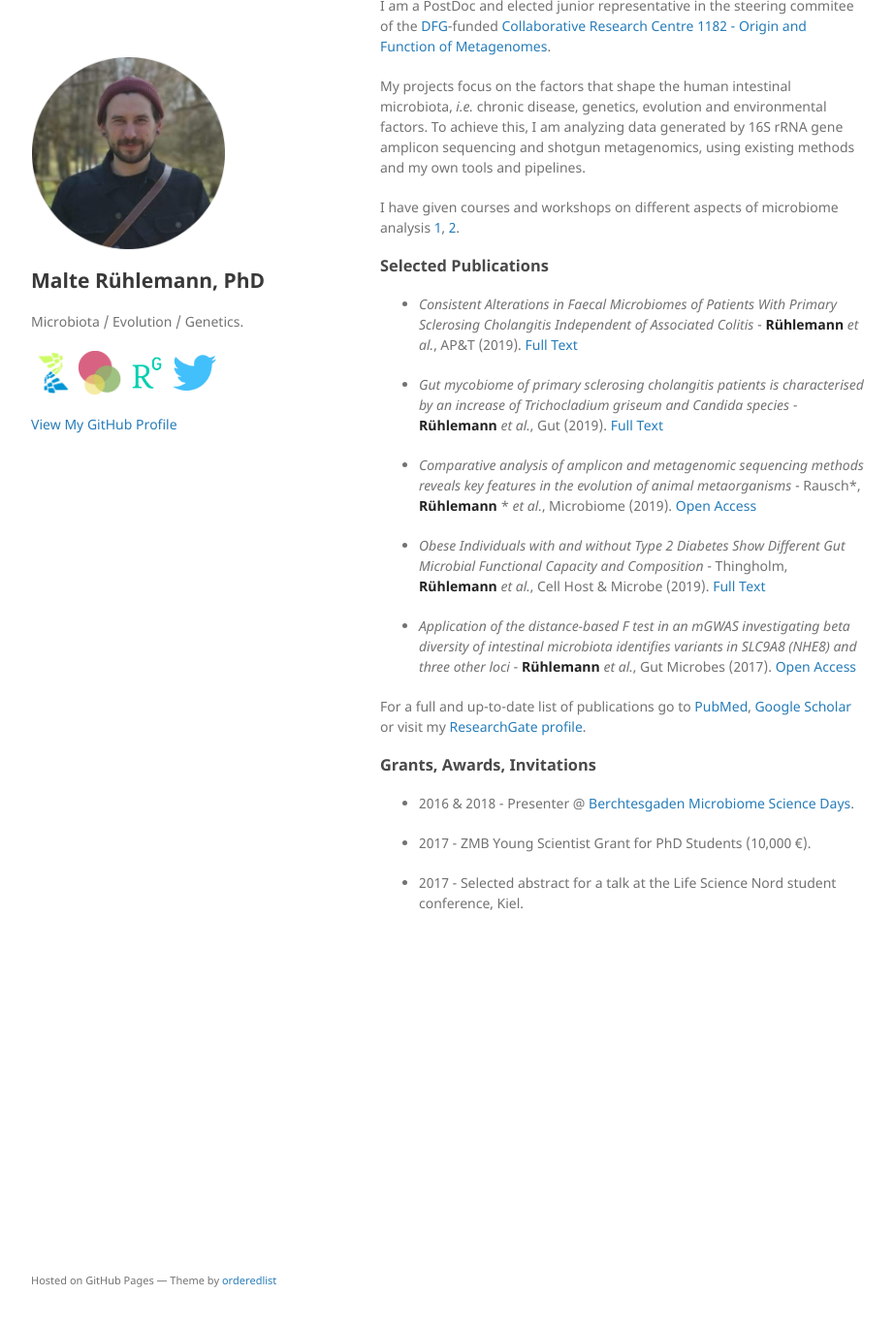
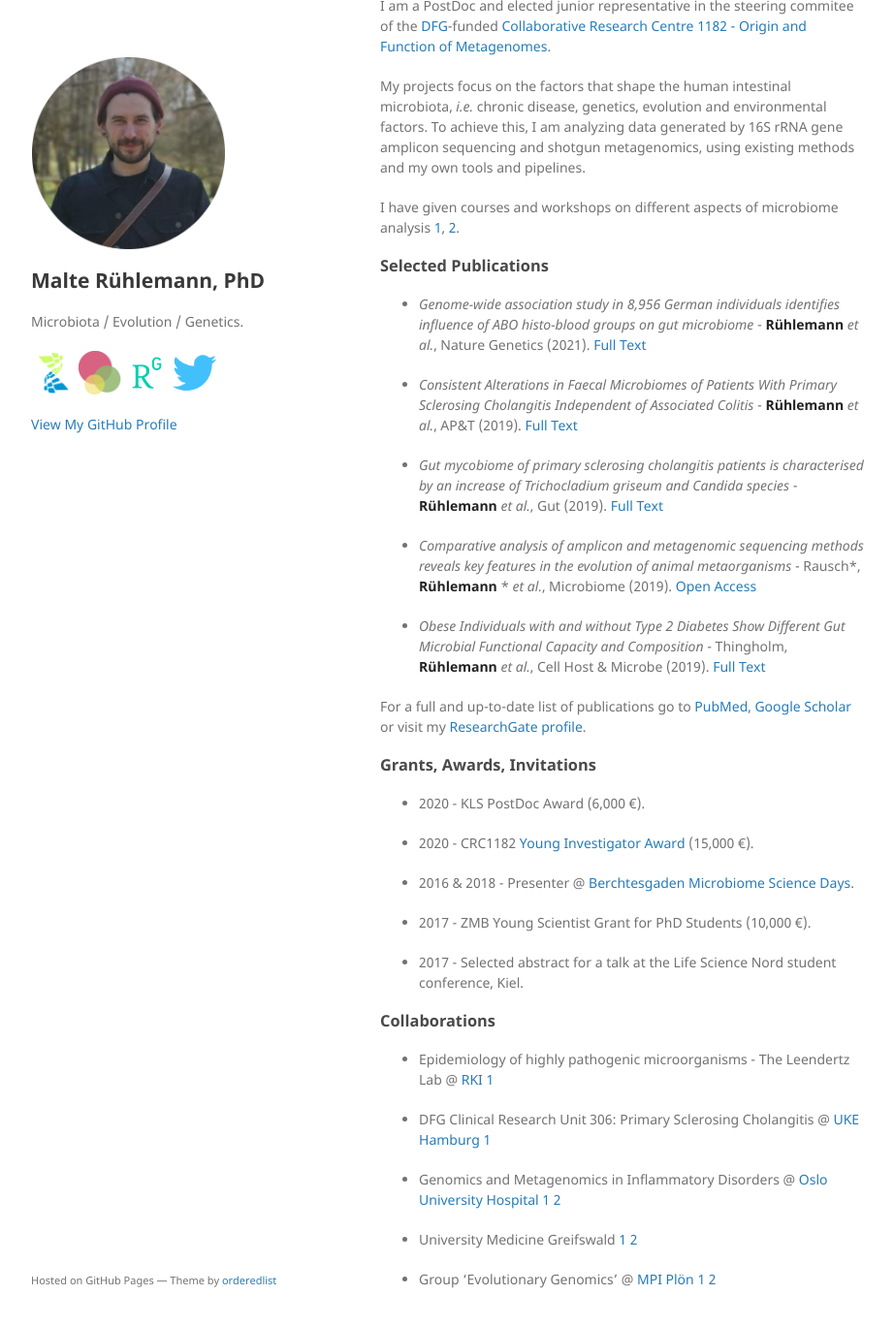
Before and after one commit to mruehlemann/mruehlemann.github.io, a Jekyll site: the page built from index.md, in a window 1280 px wide and 1400 px high, scrolled down 184 px. Shown: the top 1368 px of the window at 97% size, without its empty margins (178-1100 px from the left). Built offline with Jekyll 4.4.1, drawn with Linux system fonts in a browser that asks for light colours.

Commit message:
Update index.md

```diff
--- a/index.md
+++ b/index.md
@@ -16,6 +16,8 @@ I have given courses and workshops on different aspects of microbiome analysis [
 
 ### [](#SP)Selected Publications
 
+* _Genome-wide association study in 8,956 German individuals identifies influence of ABO histo-blood groups on gut microbiome_ - **Rühlemann** _et al._, Nature Genetics (2021). [Full Text](https://www.nature.com/articles/s41588-020-00747-1)
+
 * _Consistent Alterations in Faecal Microbiomes of Patients With Primary Sclerosing Cholangitis Independent of Associated Colitis_ - **Rühlemann** _et al._, AP&T (2019). [Full Text](https://pubmed.ncbi.nlm.nih.gov/31250469/)
 
 * _Gut mycobiome of primary sclerosing cholangitis patients is characterised by an increase of Trichocladium griseum and Candida species_ - **Rühlemann** _et al._, Gut (2019). [Full Text](https://gut.bmj.com/content/early/2019/10/25/gutjnl-2019-320008)
@@ -24,13 +26,28 @@ I have given courses and workshops on different aspects of microbiome analysis [
 
 * _Obese Individuals with and without Type 2 Diabetes Show Different Gut Microbial Functional Capacity and Composition_ - Thingholm, **Rühlemann** _et al._, Cell Host & Microbe (2019). [Full Text](https://www.sciencedirect.com/science/article/abs/pii/S1931312819303488)
 
-*	_Application of the distance-based F test in an mGWAS investigating beta diversity of intestinal microbiota identifies variants in SLC9A8 (NHE8) and three other loci_ - **Rühlemann** _et al._, Gut Microbes (2017). [Open Access](http://www.tandfonline.com/doi/full/10.1080/19490976.2017.1356979)
-
 For a full and up-to-date list of publications go to [PubMed](https://www.ncbi.nlm.nih.gov/pubmed/?term=Rühlemann%20MC%5BAuthor%5D&cauthor=true&cauthor_uid=28816579), [Google Scholar](https://scholar.google.de/citations?user=nT-lX-8AAAAJ) or visit my [ResearchGate profile](http://www.researchgate.net/profile/Malte_Ruehlemann).
 
 ### [](#GAI)Grants, Awards, Invitations
+
+* 2020 - KLS PostDoc Award (6,000 €).
+
+* 2020 - CRC1182 [Young Investigator Award](https://www.metaorganism-research.com/news/yird-2020-video-now-available/) (15,000 €).
+
 * 2016 & 2018 - Presenter @ [Berchtesgaden Microbiome Science Days](www.bmsd.science).
 
 *	2017 - ZMB Young Scientist Grant for PhD Students (10,000 €).
 
 *	2017 - Selected abstract for a talk at the Life Science Nord student conference, Kiel.
+
+### [](#Collab)Collaborations
+
+* Epidemiology of highly pathogenic microorganisms - The Leendertz Lab @ [RKI](https://www.leendertz-lab.org/) [1](https://www.biorxiv.org/content/10.1101/2020.04.06.011684v1)
+
+* DFG Clinical Research Unit 306: Primary Sclerosing Cholangitis @ [UKE Hamburg](https://www.uke.de/kliniken-institute/kliniken/i.-medizinische-klinik-und-poliklinik/forschung/kfo306.html) [1](https://pubmed.ncbi.nlm.nih.gov/31250469/)
+
+* Genomics and Metagenomics in Inflammatory Disorders @ [Oslo University Hospital](https://ous-research.no/hov/) [1](https://www.sciencedirect.com/science/article/pii/S0016508520356225?via%3Dihub) [2](https://pubmed.ncbi.nlm.nih.gov/31250469/)
+
+* University Medicine Greifswald [1](https://www.sciencedirect.com/science/article/abs/pii/S0016508518352041) [2](https://www.nature.com/articles/s41588-020-00747-1)
+
+* Group 'Evolutionary Genomics' @ [MPI Plön](http://web.evolbio.mpg.de/evolgenomics/) [1](https://www.nature.com/articles/s41588-020-00747-1) [2]( https://microbiomejournal.biomedcentral.com/articles/10.1186/s40168-019-0743-1)
```
